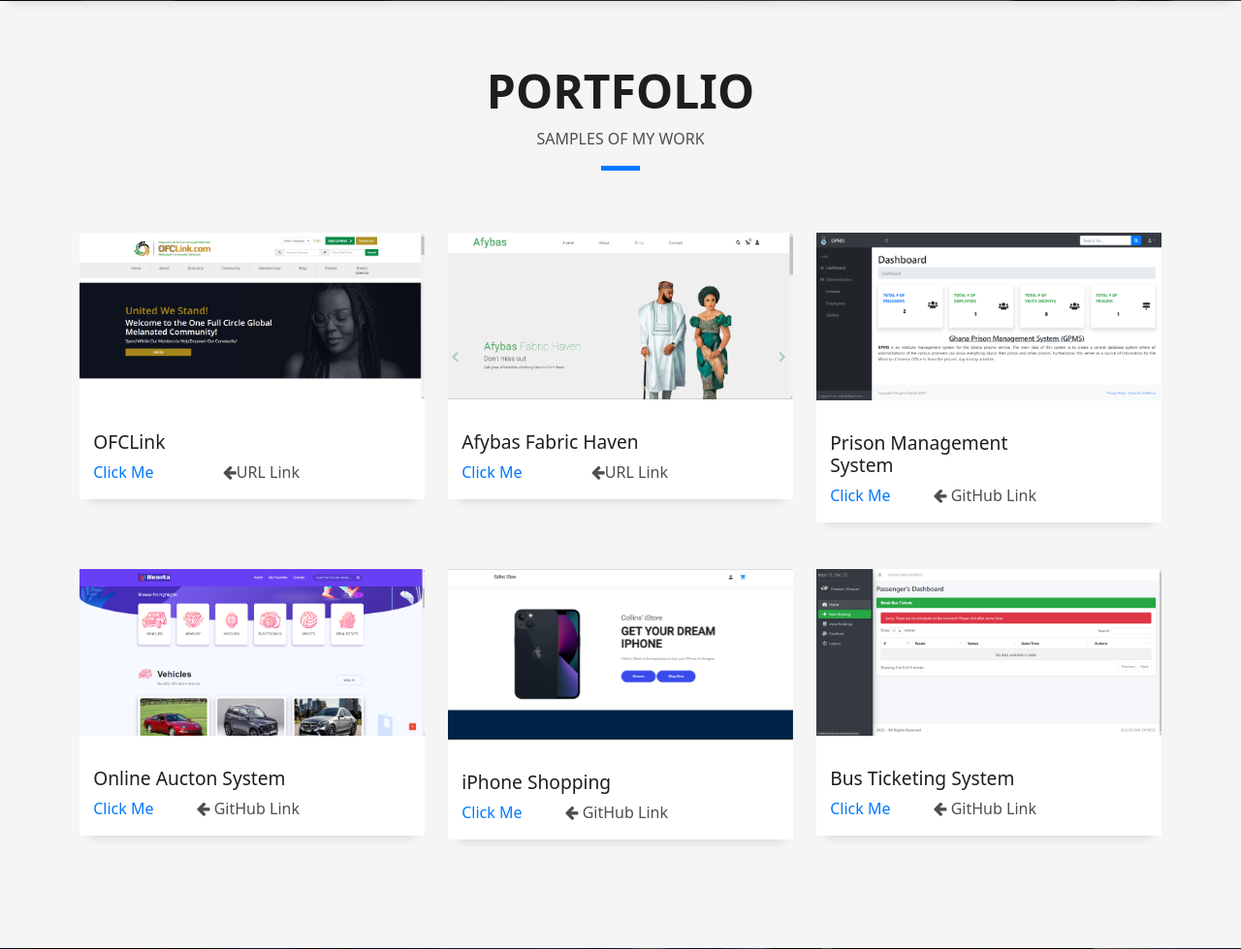
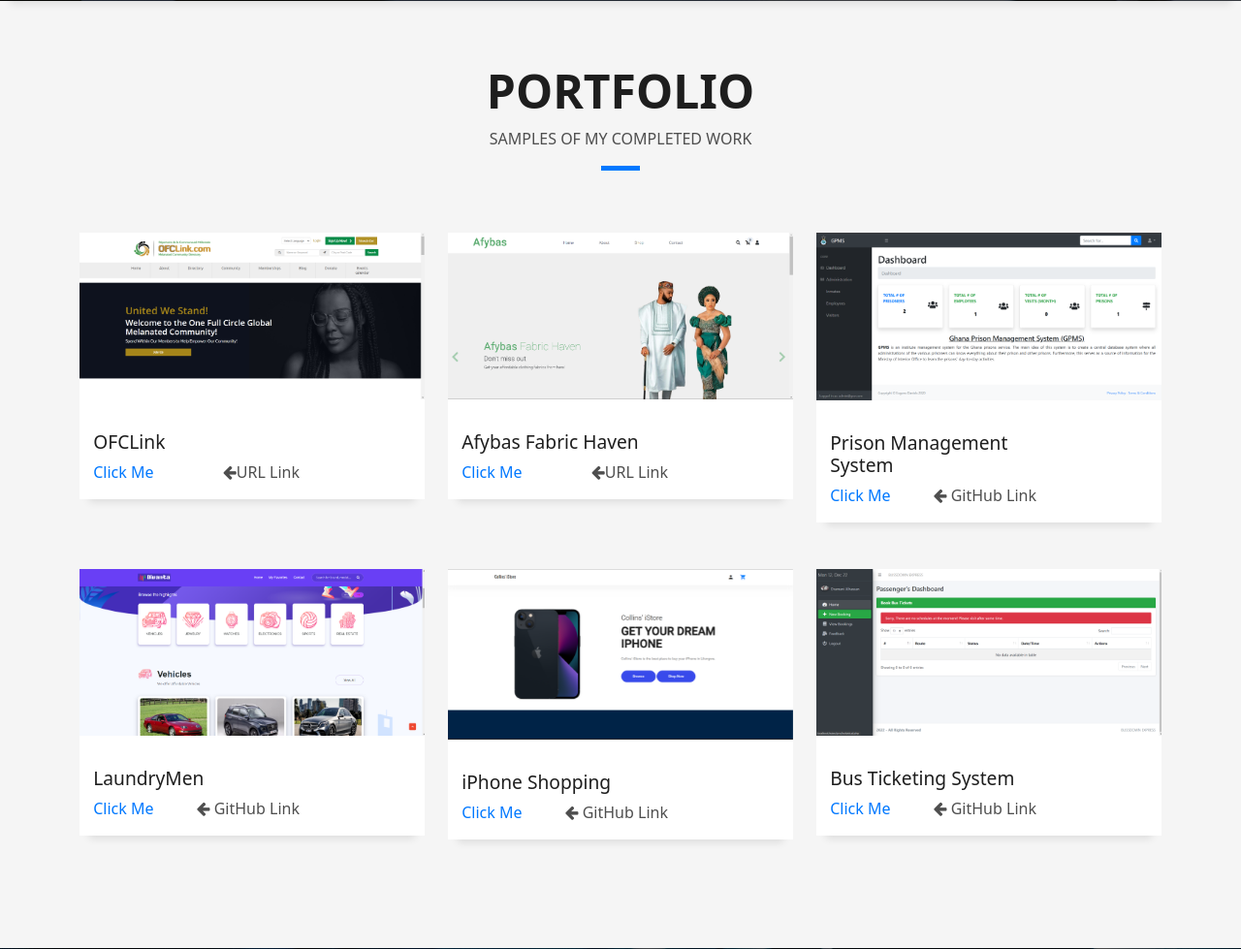
Before and after one commit to BigDramani1/profile, a PHP site: page /phpmail/ in a window 1280 px wide. Shown: the part 3112-4091 px from the top of the page at 97% size. Run offline with PHP 8.4, Linux system fonts and the light colour scheme; some libraries are stand-ins or nearby versions.

Commit message:
Add files via upload

```diff
--- a/index.php
+++ b/index.php
@@ -47,7 +47,7 @@
   </header><!-- End Header -->
 
   <!-- ======= Hero Section ======= -->
-  <div id="hero" class="hero route bg-image" style="background-image: url(assets/img/replace.png)">
+  <div id="hero" class="hero route bg-image" style="background-image: url(assets/img/profile.png)">
     <div class="overlay-itro"></div>
     <div class="hero-content display-table">
       <div class="table-cell">
@@ -72,7 +72,7 @@
                   <div class="row">
                     <div class="col-sm-6 col-md-5">
                       <div class="about-img">
-                        <img src="assets/img/dra.png" style="width:300px; height:200px;" class="img-fluid rounded b-shadow-a" alt="">
+                        <img src="assets/img/pic.png" style="width:300px; height:200px;" class="img-fluid rounded b-shadow-a" alt="">
                       </div>
                     </div>
                     <div class="col-sm-6 col-md-7">
@@ -294,7 +294,7 @@
                 Portfolio
               </h3>
               <p class="subtitle-a">
-                SAMPLES OF MY WORK
+                SAMPLES OF MY COMPLETED WORK
               </p>
               <div class="line-mf"></div>
             </div>
@@ -368,7 +368,7 @@
               <div class="work-content">
                 <div class="row">
                   <div class="col-sm-8">
-                    <h2 class="w-title">Online Aucton System</h2>
+                    <h2 class="w-title">LaundryMen</h2>
                     <div class="w-more">
                       <a href='https://github.com/BigDramani1/Capstone' style="color:#0078ff">Click Me</a><span style='float:right'><i class="fa fa-arrow-left" aria-hidden="true"></i> GitHub Link</span>
                     </div>
```
